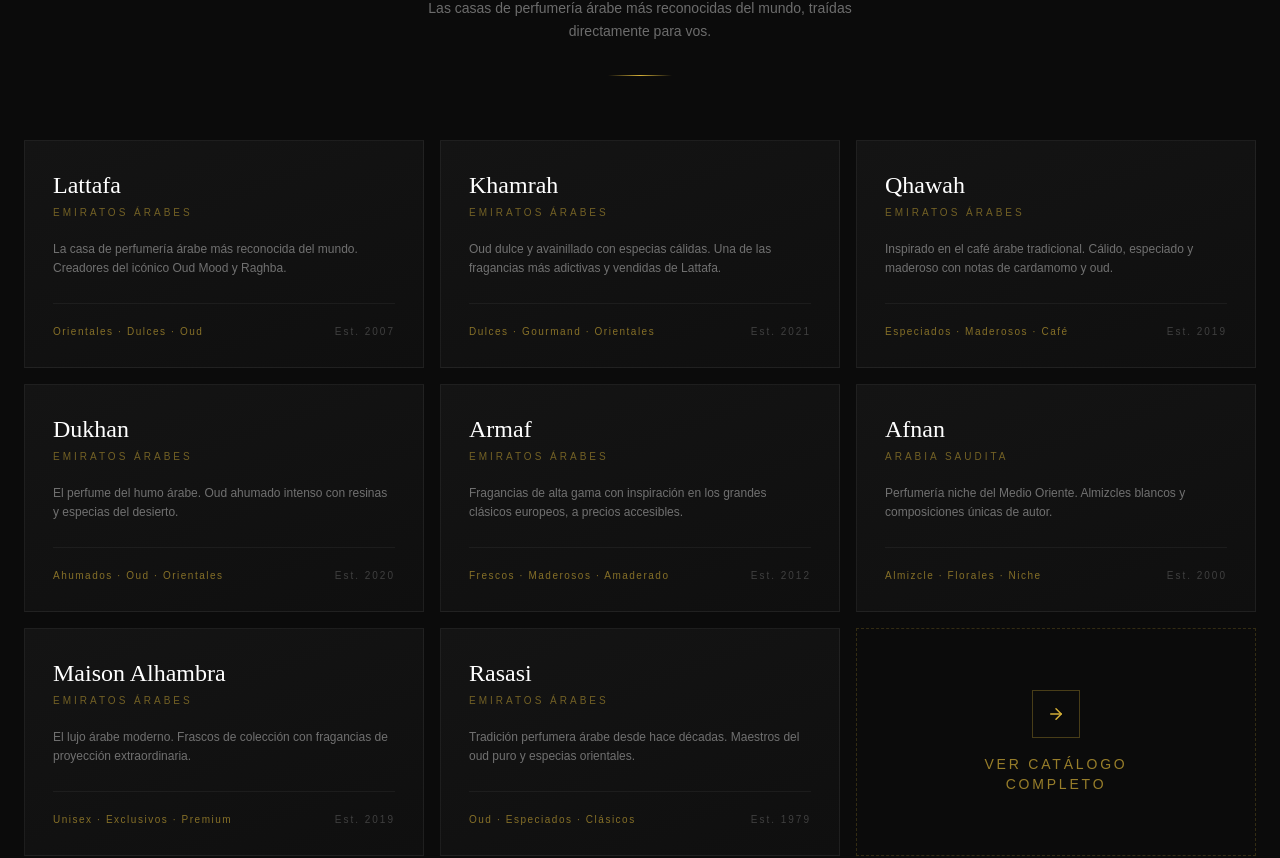
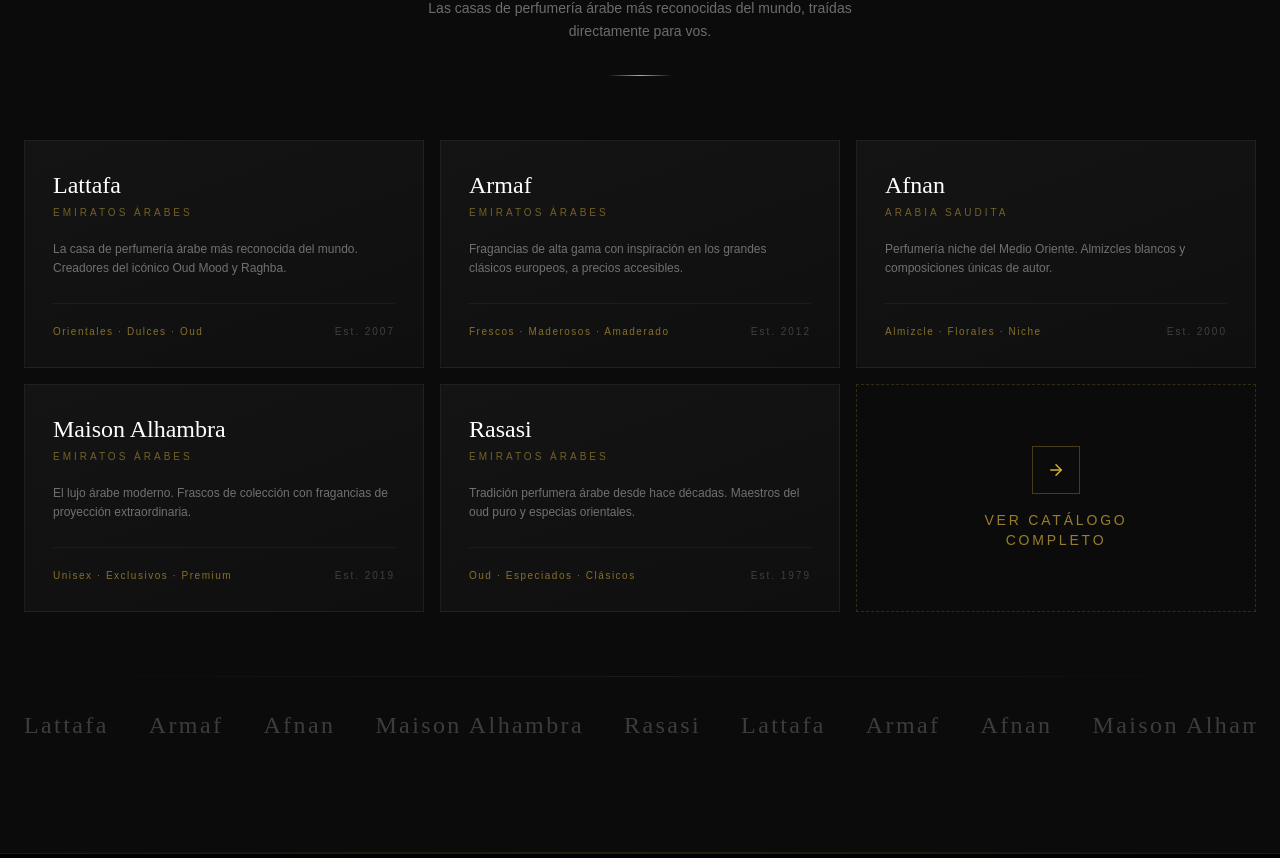
Before and after one commit to francovercellino2006-stack/oud-del-sur, a Next.js app: page / in a window 1280 px wide. Shown: the part 1317-2175 px from the top of the page. Built offline with nearby package versions, Linux system fonts and the light colour scheme.

Commit message:
update: agrego Khamrah, Qhawah y Dukhan a marcas

```diff
--- a/components/Brands.tsx
+++ b/components/Brands.tsx
@@ -14,30 +14,7 @@ const brands = [
     founded: "2007",
     accent: "#D4AF37",
   },
-  {
-    name: "Khamrah",
-    origin: "Emiratos Árabes",
-    description: "Oud dulce y avainillado con especias cálidas. Una de las fragancias más adictivas y vendidas de Lattafa.",
-    specialty: "Dulces · Gourmand · Orientales",
-    founded: "2021",
-    accent: "#D4AF37",
-  },
-  {
-    name: "Qhawah",
-    origin: "Emiratos Árabes",
-    description: "Inspirado en el café árabe tradicional. Cálido, especiado y maderoso con notas de cardamomo y oud.",
-    specialty: "Especiados · Maderosos · Café",
-    founded: "2019",
-    accent: "#C0C0C0",
-  },
-  {
-    name: "Dukhan",
-    origin: "Emiratos Árabes",
-    description: "El perfume del humo árabe. Oud ahumado intenso con resinas y especias del desierto.",
-    specialty: "Ahumados · Oud · Orientales",
-    founded: "2020",
-    accent: "#D4AF37",
-  },
+
   {
     name: "Armaf",
     origin: "Emiratos Árabes",
```
